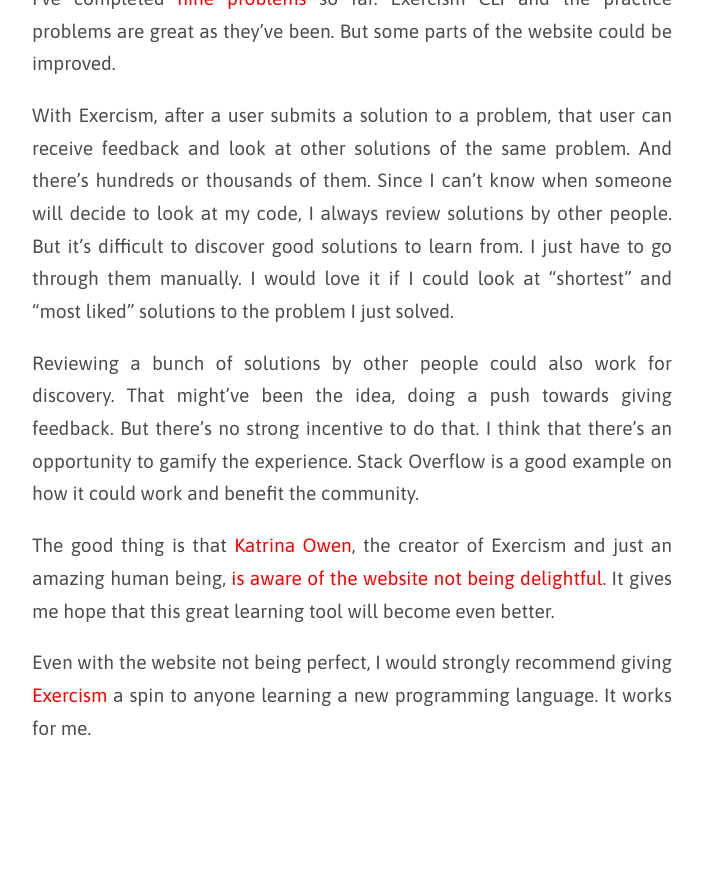
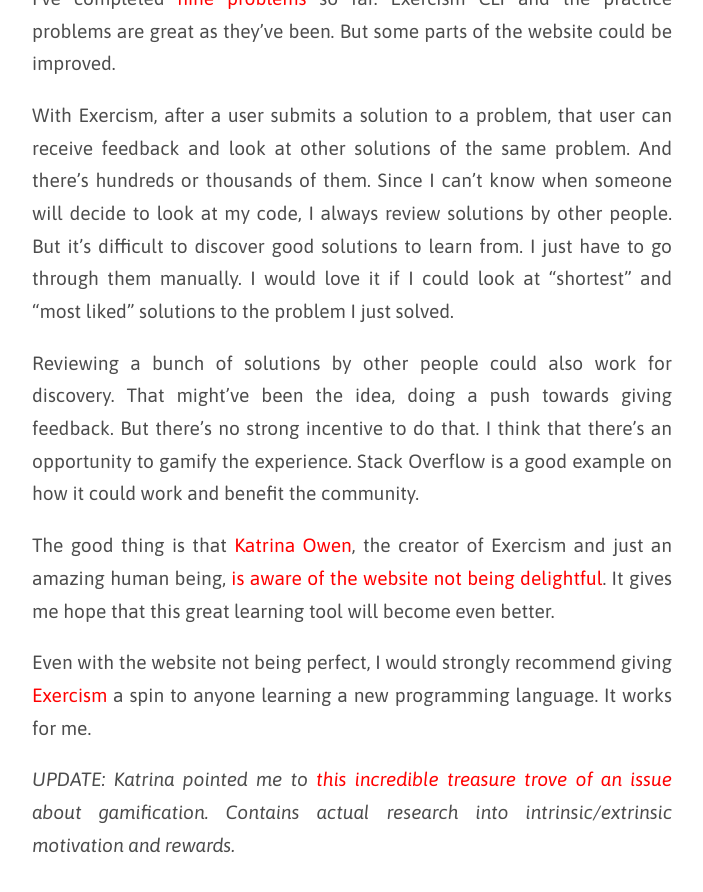
Before and after one commit to mmozuras/mmozuras.github.com, a Jekyll site: the page built from post/_posts/2017-03-28-staying-sharp-with-exercism.md, in a window 1280 px wide and 900 px high, scrolled down 1422 px. Shown: the top 892 px of the window, without its empty margins (288-991 px from the left). Built offline with Jekyll 4.4.1, drawn with Linux system fonts in a browser that asks for light colours; comment, search, counter and statistics services are not loaded; before the commit the page ends 2205 px from its top, so only the background shows below that.

Commit message:
Staying Sharp with Exercism: add a link to gamification issue

```diff
--- a/post/_posts/2017-03-28-staying-sharp-with-exercism.md
+++ b/post/_posts/2017-03-28-staying-sharp-with-exercism.md
@@ -28,3 +28,5 @@
 The good thing is that [Katrina Owen](//twitter.com/kytrinyx), the creator of Exercism and just an amazing human being, [is aware of the website not being delightful](//github.com/exercism/discussions/issues/113). It gives me hope that this great learning tool will become even better.
 
 Even with the website not being perfect, I would strongly recommend giving [Exercism](http://exercism.io) a spin to anyone learning a new programming language. It works for me.
+
+_UPDATE: Katrina pointed me to [this incredible treasure trove of an issue](https://github.com/exercism/discussions/issues/123) about gamification. Contains actual research  into intrinsic/extrinsic motivation and rewards._
```
